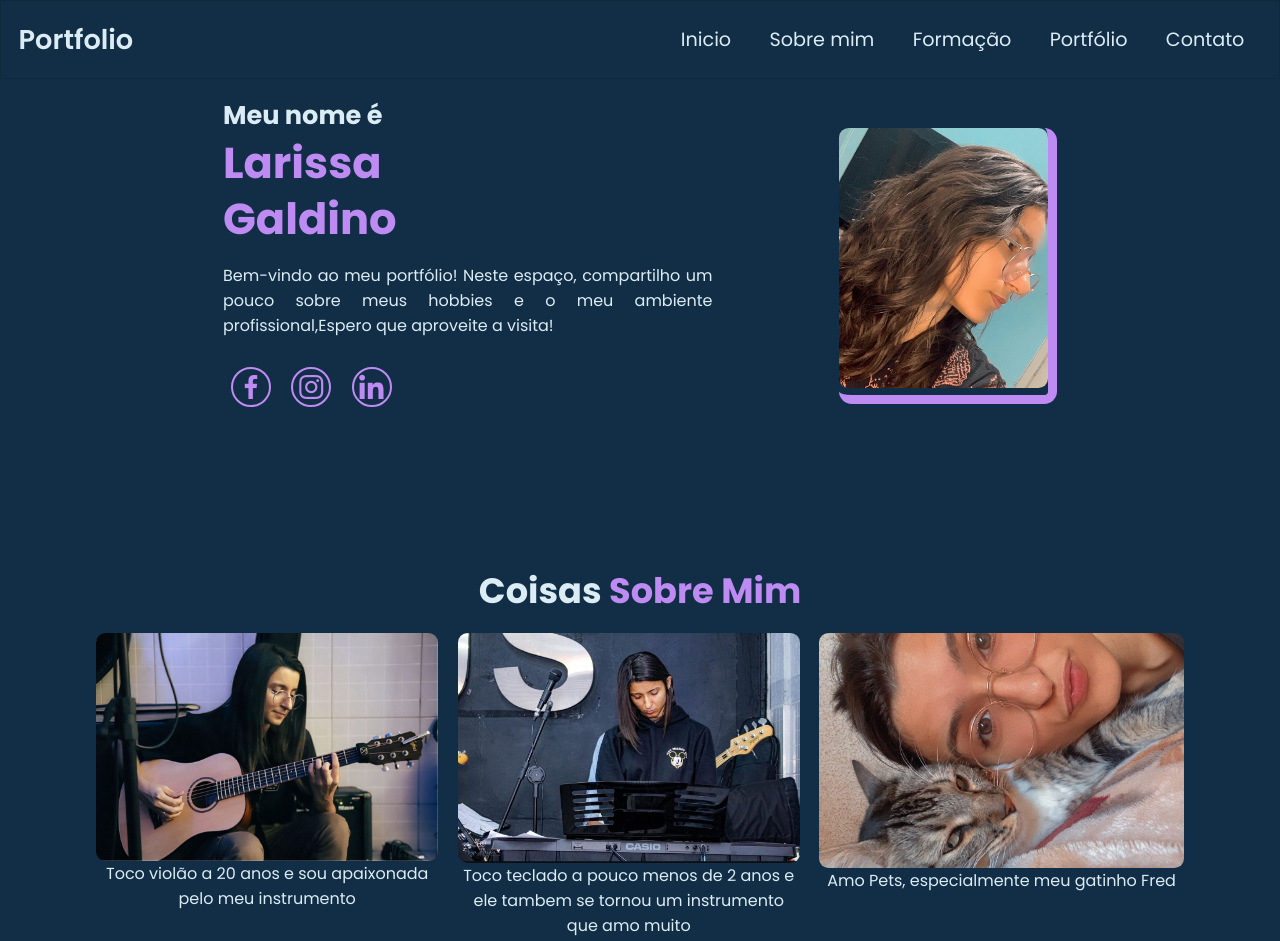
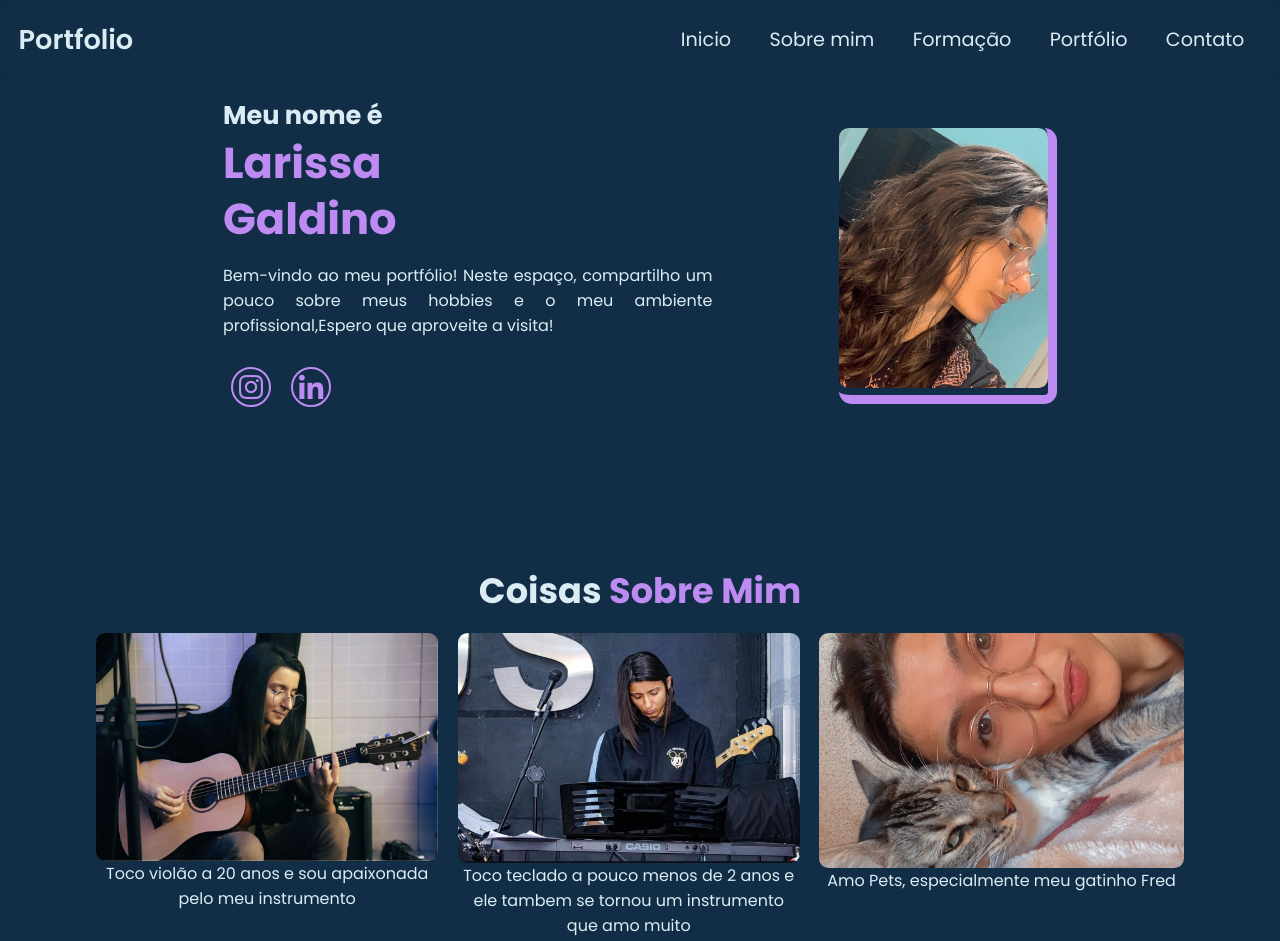
Before and after one commit to Larissa-Galdino/meu-site, a plain HTML site: page index.html in a window 1280 px wide. Shown: the top 941 px of the page. Drawn offline with nearby package versions, Linux system fonts and the light colour scheme; a script that the page names is missing.

Commit message:
Update index.html

```diff
--- a/index.html
+++ b/index.html
@@ -32,9 +32,9 @@
             <p>Bem-vindo ao meu portfólio! Neste espaço, compartilho um pouco sobre meus hobbies e o meu ambiente profissional,Espero que aproveite a visita!
             </p>
             <div class="social-midia">
-                <a href="#"><i class='bx bxl-facebook'></i></a>
-                <a href="#"><i class='bx bxl-instagram'></i></i></a>
-                <a href="#"><i class='bx bxl-linkedin'></i></i></a>
+<!--                 <a href="##"><i class='bx bxl-facebook'></i></a> -->
+                <a href="https://www.instagram.com/eularigaldino/?next=%2F" target="_blank"><i class='bx bxl-instagram'></i></i></a>
+                <a href="https://www.linkedin.com/feed/?trk=guest_homepage-basic_nav-header-signin"target="_blank"><i class='bx bxl-linkedin'></i></i></a>
             </div>
         </div>
         <div class="inicio-img">
```
